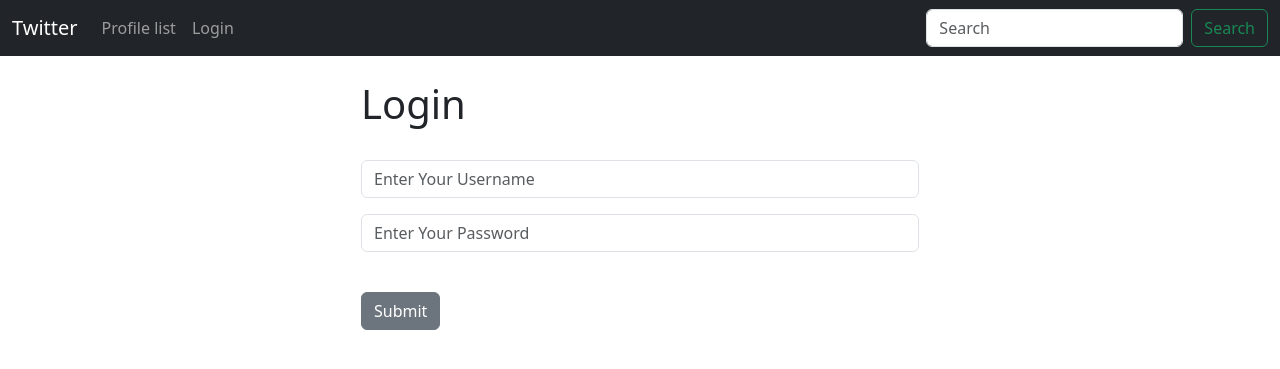
After one commit to zBrunoBessa/twitter, a Django app: page /login/ in a window 1280 px wide. The commit adds this page. Shown: the top 369 px of the page. Run offline with Django 5.2, Linux system fonts and the light colour scheme.

Commit message:
feat:login and logout

```diff
--- /dev/null
+++ b/twitter/templates/login.html
@@ -0,0 +1,30 @@
+{% extends 'base.html' %}
+{% block content %}
+
+{% if user.is_authenticated %}
+<h1>You're Already Logged In!</h1>
+
+{% else %}
+<div class="col-md-6 offset-md-3">
+<h1>Login</h1>
+<br/>
+<form method="POST" action="{% url 'login' %}">
+	{% csrf_token %}
+
+  <div class="mb-3">
+
+    <input type="text" class="form-control" name="username" placeholder="Enter Your Username">
+
+  </div>
+  <div class="mb-3">
+
+    <input type="password" class="form-control" name="password" placeholder="Enter Your Password">
+  </div>
+  <br/>
+  <button type="submit" class="btn btn-secondary">Submit</button>
+</form>
+
+</div>
+
+{% endif %}
+{% endblock %}
--- a/twitter/templates/navbar.html
+++ b/twitter/templates/navbar.html
@@ -13,6 +13,15 @@
           <li class="nav-item">
             <a class="nav-link" href="{% url 'profile' request.user.id %}">My Profile</a>
           </li>
+          <li class="nav-item">
+            <a class="nav-link"
+            href="{% url 'logout' %}">Logout</a>
+          </li>
+          {% else %}
+          <li class="nav-item">
+            <a class="nav-link"
+            href="{% url 'login' %}">Login</a>
+          </li>
           {% endif %}
         </ul>
         <form class="d-flex" role="search">
--- a/twitter/urls.py
+++ b/twitter/urls.py
@@ -6,5 +6,6 @@ urlpatterns = [
     path('', views.home, name="home"),
     path('profile_list/', views.profile_list, name='profile_list'),
     path('profile/<int:pk>', views.profile, name='profile'),
-
+    path('login/', views.login_user, name='login'),
+    path('logout', views.logout_user, name='logout'),
 ]
--- a/twitter/views.py
+++ b/twitter/views.py
@@ -2,7 +2,7 @@ from django.shortcuts import render, redirect
 from django.contrib import messages
 from .models import Profile, Tweet
 from .forms import TweetForm
-
+from django.contrib.auth import authenticate, login, logout
 
 # Create your views here.
 def home(request):
@@ -46,3 +46,25 @@ def profile(request, pk):
     else:
         messages.success(request, ("You Must Be Logged In To View This Page..."))
         return redirect('home')
+
+def login_user(request):
+	if request.method == "POST":
+		username = request.POST['username']
+		password = request.POST['password']
+		user = authenticate(request, username=username, password=password)
+		if user is not None:
+			login(request, user)
+			messages.success(request, ("You Have Been Logged In!"))
+			return redirect('home')
+		else:
+			messages.success(request, ("There was an error logging in. Please Try Again..."))
+			return redirect('login')
+
+	else:
+		return render(request, "login.html", {})
+
+
+def logout_user(request):
+	logout(request)
+	messages.success(request, ("You have been logged out."))
+	return redirect('home')
```
Also changed, not shown: db.sqlite3.
